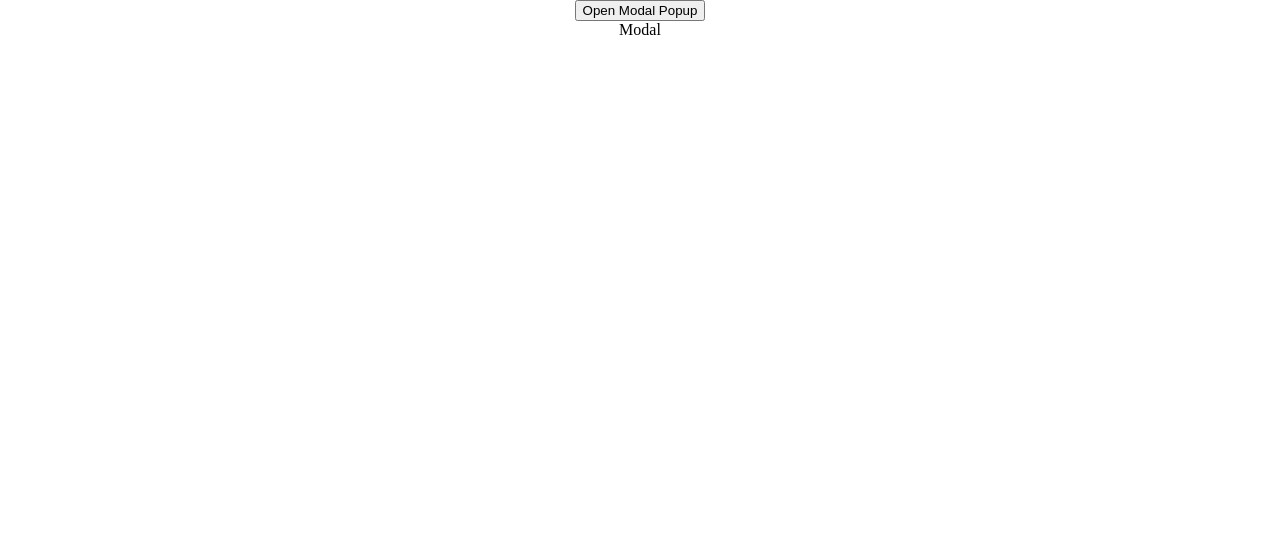
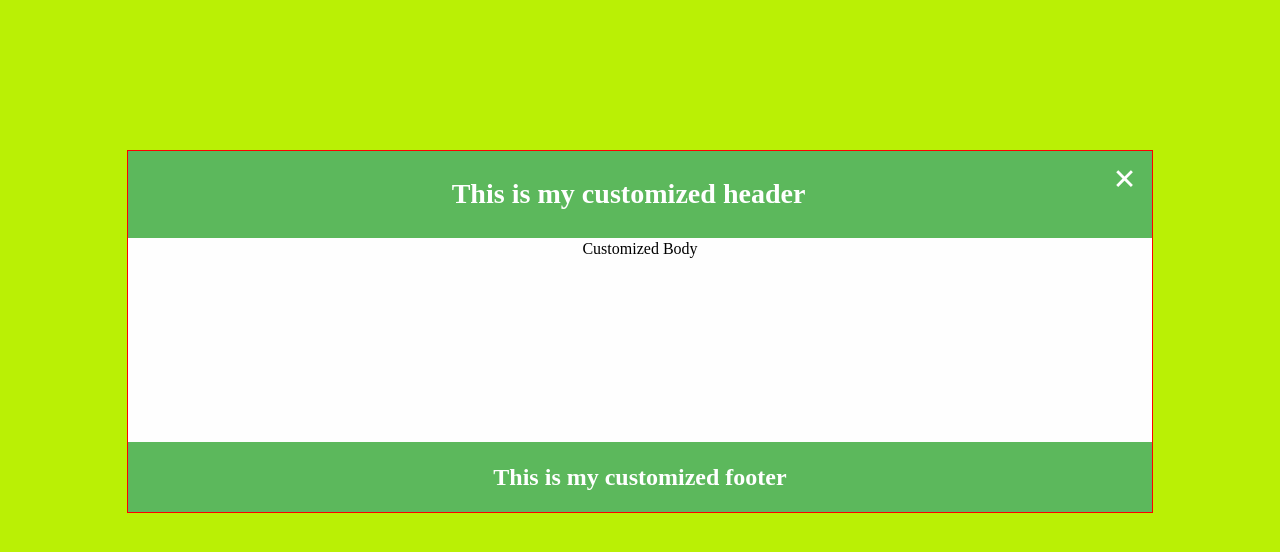
Before and after one commit to usmanmasud/react-episodes, a React (Vite) app: page / in a window 1280 px wide. Both pictures are taken after a click on the button "Open Modal Popup". Shown: the top 552 px of the page. Built offline with nearby package versions, Linux system fonts and the light colour scheme.

Commit message:
//model.

```diff
--- a/src/custom-model-popup/modal-test.jsx
+++ b/src/custom-model-popup/modal-test.jsx
@@ -9,10 +9,19 @@ export default function ModalTest() {
         setShowPopup(!showPopup)
     }
 
+    function onClose() {
+        setShowPopup(false)
+    }
+
     return <div>
         <button onClick={handleTogglePop}>Open Modal Popup</button>
         {
-            showPopup && <Modal />
+            showPopup && <Modal
+                body={<div>Customized Body</div>}
+                header={<h2>This is my customized header</h2>}
+                footer={<h2>This is my customized footer</h2>}
+                onClose={onClose}
+            />
         }
     </div>
 }
--- a/src/custom-model-popup/model.css
+++ b/src/custom-model-popup/model.css
@@ -0,0 +1,61 @@
+.modal {
+    position: fixed;
+    z-index: 1;
+    padding-top: 150px;
+    left: 0;
+    top: 0;
+    width: 100%;
+    height: 100%;
+    overflow: auto;
+    background-color: #baf005;
+}
+
+.content {
+    position: relative;
+    background-color: #fefefe;
+    margin: auto;
+    padding: 0;
+    border: 1px solid red;
+    width: 80%;
+    animation-name: animateModel;
+    animation-duration: 0.5s;
+
+}
+
+.close-modal-icon {
+    cursor: pointer;
+    font-size: 40px;
+    float: right;
+    font-weight: bold;
+}
+
+.header {
+    padding: 4px 16px;
+    background-color: #5cb85c;
+    color: #fff;
+
+}
+
+.body {
+    padding: 2px 16px;
+    height: 200px;
+}
+
+
+.footer {
+    padding: 2px 16px;
+     background-color: #5cb85c;
+     color: #fff;
+}
+
+@keyframes animateModel{
+    from{
+        top: -200px;
+        opacity: 0;
+    }
+    to {
+        top: 0;
+        opacity: 1;
+
+    }
+}
--- a/src/custom-model-popup/model.jsx
+++ b/src/custom-model-popup/model.jsx
@@ -1,7 +1,26 @@
+import './model.css'
+
+export default function Modal({ id, header, body, footer, onClose }) {
 
 
-export default function Modal() {
-
-
-    return <div>Modal</div>
+    return <div id={id || "Modal"} className="modal">
+        <div className="content">
+            <div className="header">
+                <span onClick={onClose} className="close-modal-icon">&times;</span>
+                <h3>{header ? header : 'Header'}</h3>
+            </div>
+            <div className="body">
+                {
+                    body ? body : <div>
+                        <p>This is our Modal Body</p>
+                    </div>
+                }
+            </div>
+            <div className="footer">
+                {
+                    footer ? footer : <h2>Footer</h2>
+                }
+            </div>
+        </div>
+    </div>
 }
```
